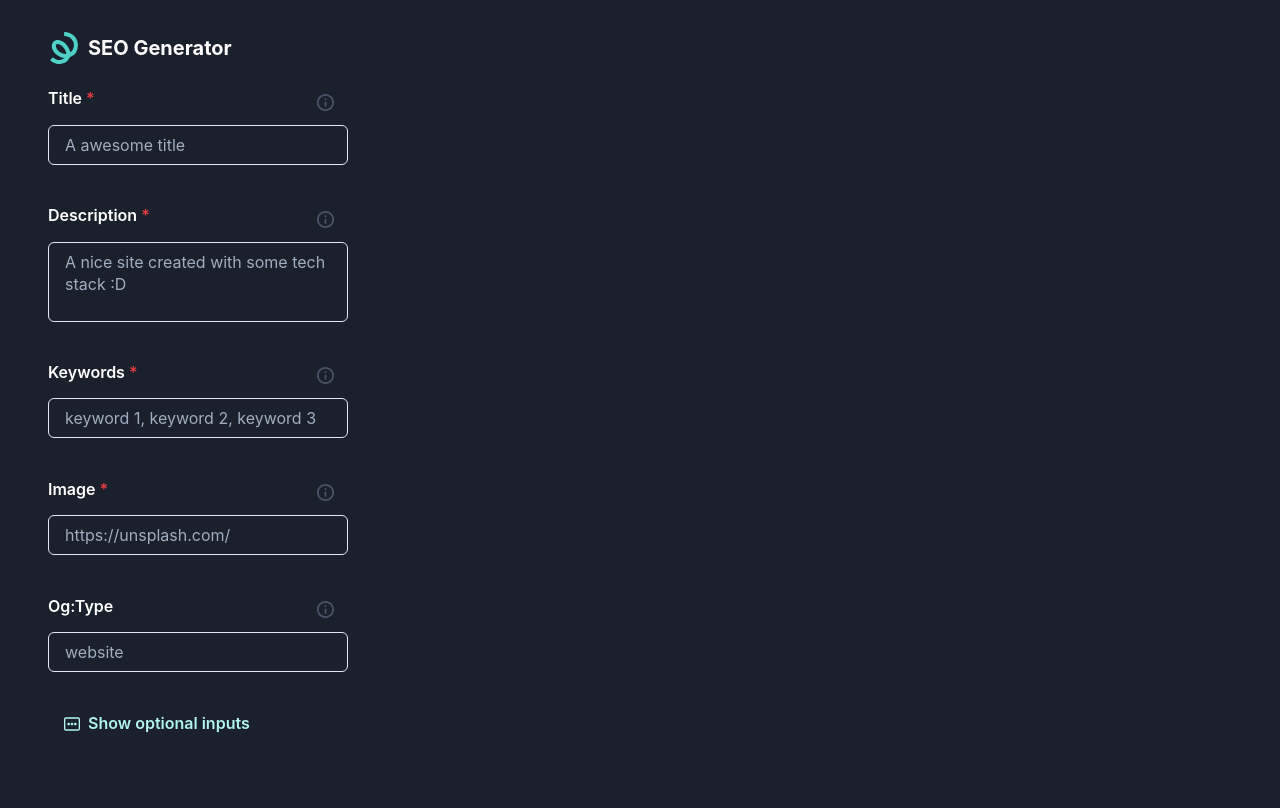
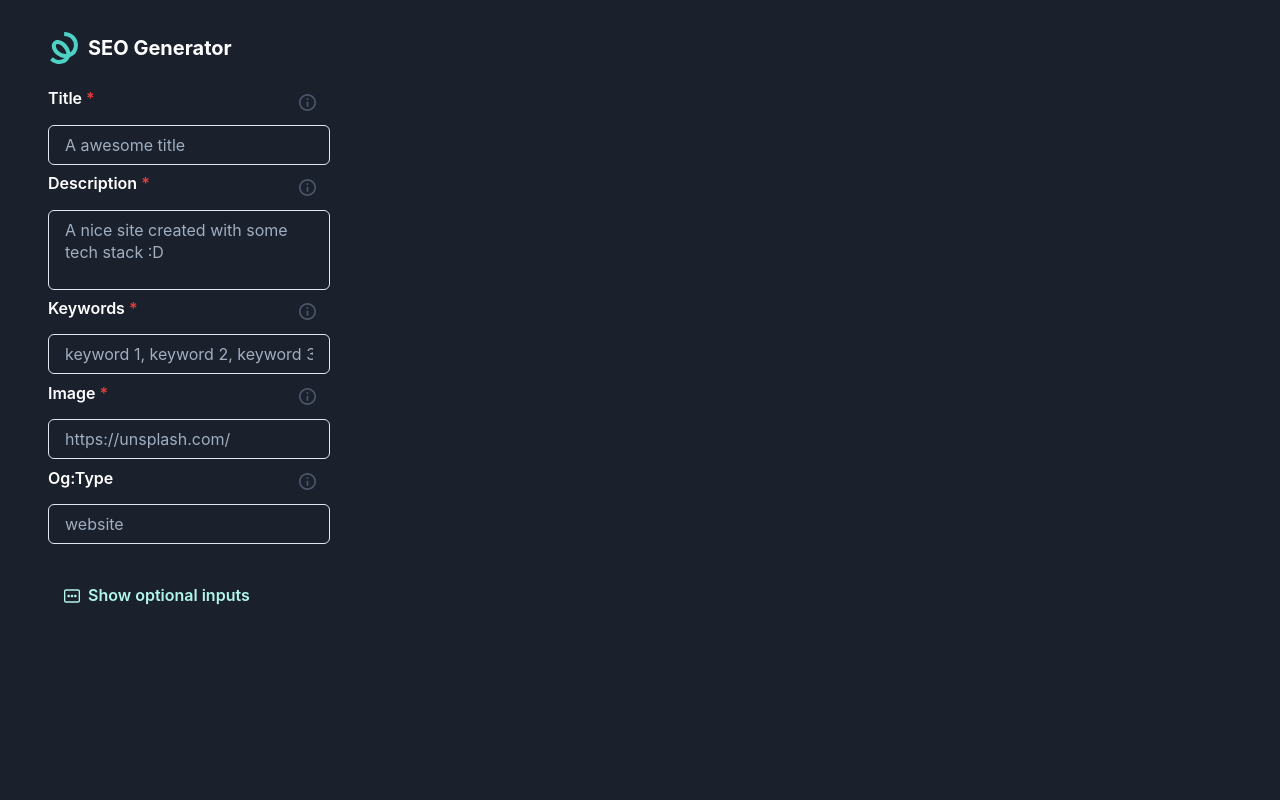
Before and after one commit to mrLuisFer/seo-generator, a Next.js app: page / in a window 1280 px wide. Built offline with nearby package versions, Linux system fonts and the light colour scheme.

Commit message:
move required inputs into a single file

```diff
--- a/components/home/LeftSidebar/MetaForm/GridLayout.js
+++ /dev/null
@@ -1,20 +0,0 @@
-import { VStack } from '@chakra-ui/layout'
-
-export default function GridLayout({ children, ...props }) {
-  return (
-    <VStack
-      as="form"
-      align="start"
-      spacing={{ base: '2rem', lg: '0rem' }}
-      display={{ base: 'flex', lg: 'grid' }}
-      gridTemplateColumns={{ lg: 'repeat(auto-fill, minmax(300px, 1fr))' }}
-      gridAutoFlow={{ lg: 'dense' }}
-      gridTemplateRows={{ lg: 'masonry' }}
-      gridGap={{ lg: '2rem' }}
-      alignItems={{ lg: 'start' }}
-      {...props}
-    >
-      {children}
-    </VStack>
-  )
-}
--- a/components/home/LeftSidebar/MetaForm/OptionalMetatagsInputs.js
+++ b/components/home/LeftSidebar/MetaForm/OptionalInputs.js
@@ -1,7 +1,6 @@
 import { useEffect, useState } from 'react'
 import { Spinner } from '@chakra-ui/spinner'
 import InputForm from './formComponents/InputForm'
-import GridLayout from './GridLayout'
 import { cyan } from 'lib/chakraColors'
 
 export default function OptionalMetatagsInputs({ optionalInputValues, setOptionalInputValues }) {
@@ -27,7 +26,7 @@ export default function OptionalMetatagsInputs({ optionalInputValues, setOptiona
       {showSpinner ? (
         <Spinner size="xl" color={cyan.base} display="block" />
       ) : (
-        <GridLayout>
+        <>
           <InputForm
             inputId="ogUrlInput"
             labelValue="Og:Url"
@@ -58,7 +57,7 @@ export default function OptionalMetatagsInputs({ optionalInputValues, setOptiona
             onChange={handleOptInputsChange}
             placeholder="Copyright owner"
           />
-        </GridLayout>
+        </>
       )}
     </>
   )
--- /dev/null
+++ b/components/home/LeftSidebar/MetaForm/RequiredInputs.js
@@ -0,0 +1,53 @@
+import InputForm from './formComponents/InputForm'
+import TextareaForm from './formComponents/TextareaForm'
+
+export default function RequiredInputs({ requiredInputValues, setRequiredInputValues, }) {
+
+  const handleRequiredInputsChange = (e) => {
+    const { name, value } = e.target
+    setRequiredInputValues({
+      ...requiredInputValues,
+      [name]: value,
+    })
+  }
+
+  return (
+    <>
+      <InputForm
+        inputId="titleInput"
+        labelValue="Title"
+        onChange={handleRequiredInputsChange}
+        placeholder="A awesome title"
+        required
+      />
+      <TextareaForm
+        labelValue="Description"
+        onChange={handleRequiredInputsChange}
+        placeholder="A nice site created with some tech stack :D"
+        required
+        resize="none"
+        textareaId="descriptionTextarea"
+      />
+      <InputForm
+        inputId="keywordsInput"
+        labelValue="Keywords"
+        onChange={handleRequiredInputsChange}
+        placeholder="keyword 1, keyword 2, keyword 3"
+        required
+      />
+      <InputForm
+        inputId="imgInput"
+        labelValue="Image"
+        onChange={handleRequiredInputsChange}
+        placeholder="https://unsplash.com/"
+        required
+      />
+      <InputForm
+        inputId="ogTypeInput"
+        labelValue="Og:Type"
+        onChange={handleRequiredInputsChange}
+        placeholder="website"
+      />
+    </>
+  )
+}
--- a/components/home/LeftSidebar/MetaForm/index.js
+++ b/components/home/LeftSidebar/MetaForm/index.js
@@ -1,10 +1,8 @@
 import { useState } from 'react'
 import { Box } from '@chakra-ui/react'
-import InputForm from './formComponents/InputForm'
-import TextareaForm from './formComponents/TextareaForm'
-import OptionalMetatagsInputs from './OptionalMetatagsInputs'
-import GridLayout from './GridLayout'
+import OptionalInputs from './OptionalInputs'
 import ShowOptInputsButton from './ShowOptInputsButton'
+import RequiredInputs from './RequiredInputs'
 
 export default function MetaForm({
   requiredInputValues,
@@ -14,59 +12,18 @@ export default function MetaForm({
 }) {
   const [showOptionalInputs, setShowOptionalInputs] = useState(false)
 
-  const handleRequiredInputsChange = (e) => {
-    const { name, value } = e.target
-    setRequiredInputValues({
-      ...requiredInputValues,
-      [name]: value,
-    })
-  }
-
   return (
     <Box>
-      <GridLayout>
-        <InputForm
-          inputId="titleInput"
-          labelValue="Title"
-          onChange={handleRequiredInputsChange}
-          placeholder="A awesome title"
-          required
-        />
-        <TextareaForm
-          labelValue="Description"
-          onChange={handleRequiredInputsChange}
-          placeholder="A nice site created with some tech stack :D"
-          required
-          resize="none"
-          textareaId="descriptionTextarea"
-        />
-        <InputForm
-          inputId="keywordsInput"
-          labelValue="Keywords"
-          onChange={handleRequiredInputsChange}
-          placeholder="keyword 1, keyword 2, keyword 3"
-          required
-        />
-        <InputForm
-          inputId="imgInput"
-          labelValue="Image"
-          onChange={handleRequiredInputsChange}
-          placeholder="https://unsplash.com/"
-          required
-        />
-        <InputForm
-          inputId="ogTypeInput"
-          labelValue="Og:Type"
-          onChange={handleRequiredInputsChange}
-          placeholder="website"
-        />
-      </GridLayout>
+      <RequiredInputs
+        requiredInputValues={requiredInputValues}
+        setRequiredInputValues={setRequiredInputValues}
+      />
       <ShowOptInputsButton
         setShowOptionalInputs={setShowOptionalInputs}
         showOptionalInputs={showOptionalInputs}
       />
       {showOptionalInputs && (
-        <OptionalMetatagsInputs
+        <OptionalInputs
           optionalInputValues={optionalInputValues}
           setOptionalInputValues={setOptionalInputValues}
         />
```
